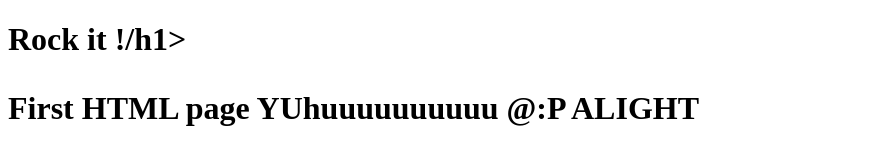
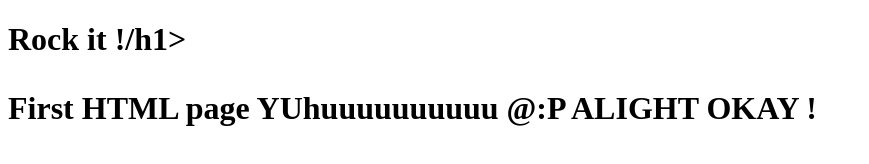
Before and after one commit to krn567/TEST1, a plain HTML site: page index.html in a window 1280 px wide. Shown: the whole page, without its empty margins (0-869 px from the left). Drawn offline with Linux system fonts and the light colour scheme.

Commit message:
Update index.html
made a change

```diff
--- a/index.html
+++ b/index.html
@@ -4,7 +4,7 @@
 
 <h1>Rock it !/h1>
 
-<p>First HTML page YUhuuuuuuuuuu @:P ALIGHT </p>
+<p>First HTML page YUhuuuuuuuuuu @:P ALIGHT OKAY ! </p>
 
 </body>
 </html>
```
